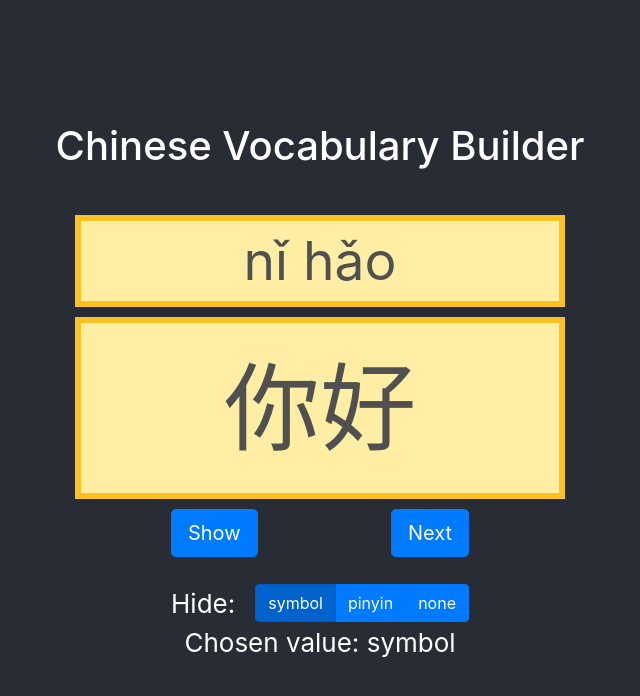
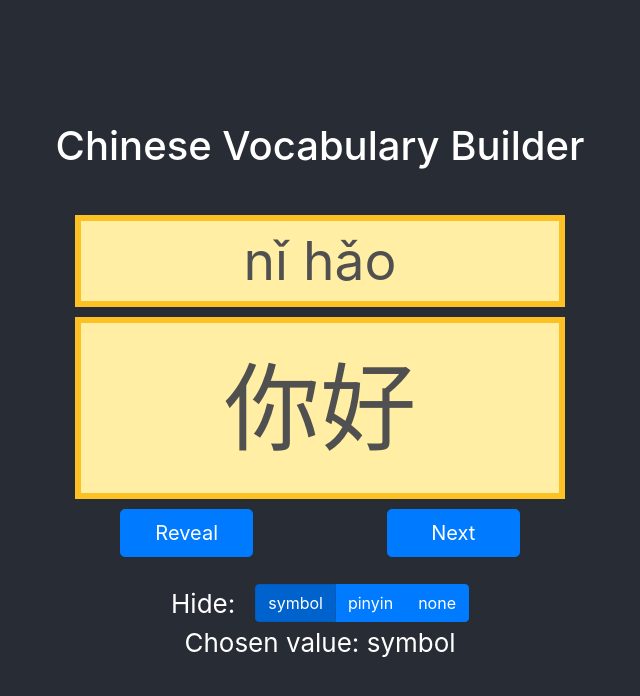
Before and after one commit to chwyean/vobu, a React (Create React App) app: page / in a window 1280 px wide. Shown: the top 696 px of the page, without its empty margins (320-960 px from the left). Built offline with nearby package versions, Linux system fonts and the light colour scheme.

Commit message:
Create mainButton class

```diff
--- a/src/MainWindow.css
+++ b/src/MainWindow.css
@@ -40,3 +40,7 @@
     flex-direction: row;
     justify-content: center;
 }
+
+.mainButton {
+    min-width: 100pt;
+}
--- a/src/MainWindow.js
+++ b/src/MainWindow.js
@@ -9,8 +9,8 @@ function MainWindow(props) {
             <div className="symbolTextbox">你好</div>
 
             <div className="mainButtons">
-                <Button className="showButton" size='lg'>Show</Button>
-                <Button className="nextButton" size='lg' variant='primary'>Next</Button>
+                <Button className="mainButton" size='lg'>Reveal</Button>
+                <Button className="mainButton" size='lg' variant='primary'>Next</Button>
             </div>
         </div>
     );
```
